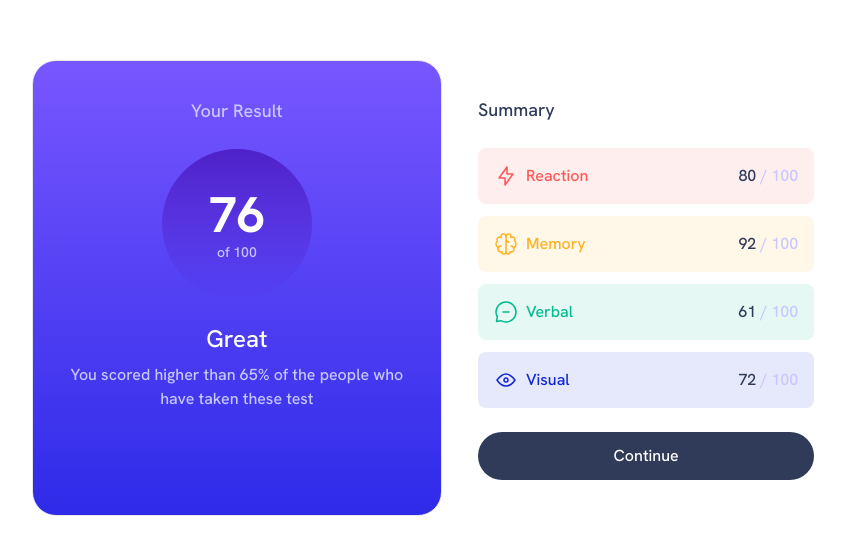
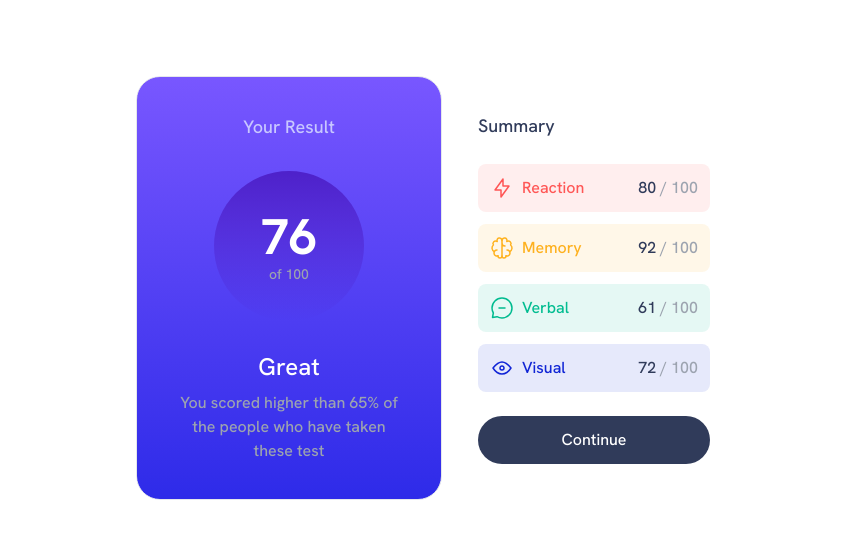
Before and after one commit to lucasfeklein/results-summary, a React (Vite) app: page / in a window 1280 px wide. Shown: the part 112-666 px from the top of the page, without its empty margins (199-1044 px from the left). Built offline with nearby package versions, Linux system fonts and the light colour scheme.

Commit message:
add responsible screen 550px

```diff
--- a/src/App.jsx
+++ b/src/App.jsx
@@ -3,18 +3,18 @@ import Card from "./components/Card";
 function App() {
   return (
     <div className="h-screen flex justify-center items-center">
-      <div className="flex border border-none rounded-3xl overflow-hidden">
-        <div className="flex-1 text-center flex flex-col items-center gap-6 bg-gradient-to-t from-light-royal-blue to-light-slate-blue p-9 border rounded-3xl">
+      <div className="flex flex-col 550:flex-row border border-none rounded-3xl overflow-hidden max-w-[610px]">
+        <div className="flex-1 text-center flex flex-col justify-between items-center gap-6 bg-gradient-to-t from-light-royal-blue to-light-slate-blue p-9 border rounded-3xl">
           <h1 className="text-secondary text-lg">Your Result</h1>
           <div className="border border-none rounded-full h-[150px] w-[150px] flex flex-col justify-center bg-gradient-to-t from-persian-blue to-violet-blue">
             <p className="text-white text-[50px] font-bold leading-[55px]">
               76
             </p>
-            <p className="text-secondary text-sm">of 100</p>
+            <p className="text-gray-400 text-sm">of 100</p>
           </div>
           <div>
             <h2 className="text-white text-2xl mb-2">Great</h2>
-            <p className="text-secondary">
+            <p className="text-gray-400">
               You scored higher than 65% of the people who have taken these test
             </p>
           </div>
--- a/src/components/Card.jsx
+++ b/src/components/Card.jsx
@@ -6,13 +6,13 @@ const Card = ({ icon, title, score }) => {
   return (
     <div
       style={{ backgroundColor: bgColor }}
-      className="flex justify-between p-4 rounded-lg"
+      className="flex justify-between p-3 rounded-lg"
     >
       <div className="flex gap-2">
         <img src={icon} />
         <p style={{ color: color }}>{title}</p>
       </div>
-      <p className="text-secondary">
+      <p className="text-gray-400">
         <span className="text-dark-grey-blue">{score}</span> / 100
       </p>
     </div>
--- a/tailwind.config.js
+++ b/tailwind.config.js
@@ -15,6 +15,9 @@ export default {
         "green-teal": "hsl(166, 100%, 37%)",
         "cobalt-blue": "hsl(234, 85%, 45%)",
       },
+      screens: {
+        550: "550px",
+      },
     },
   },
   plugins: [],
```
